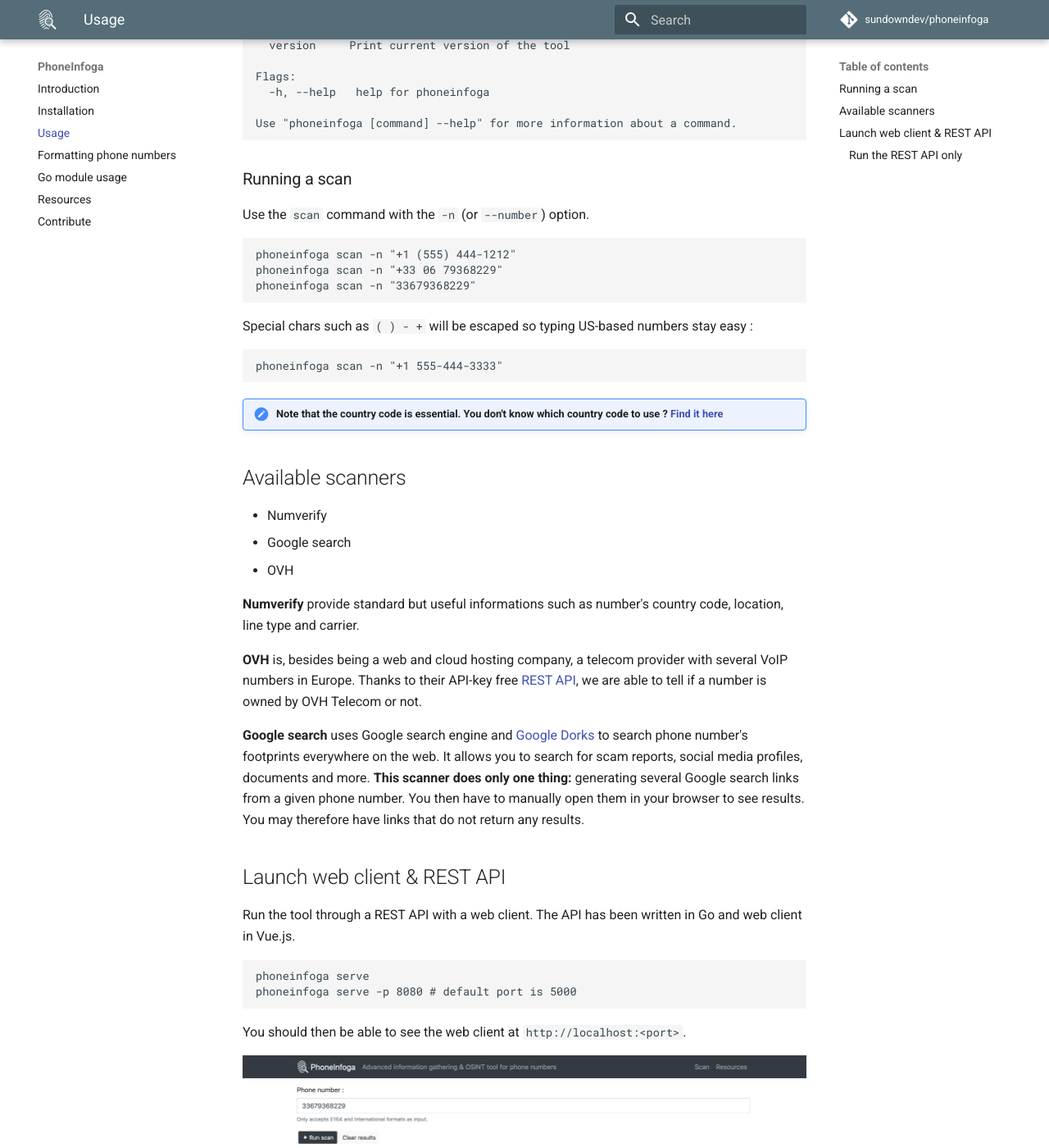
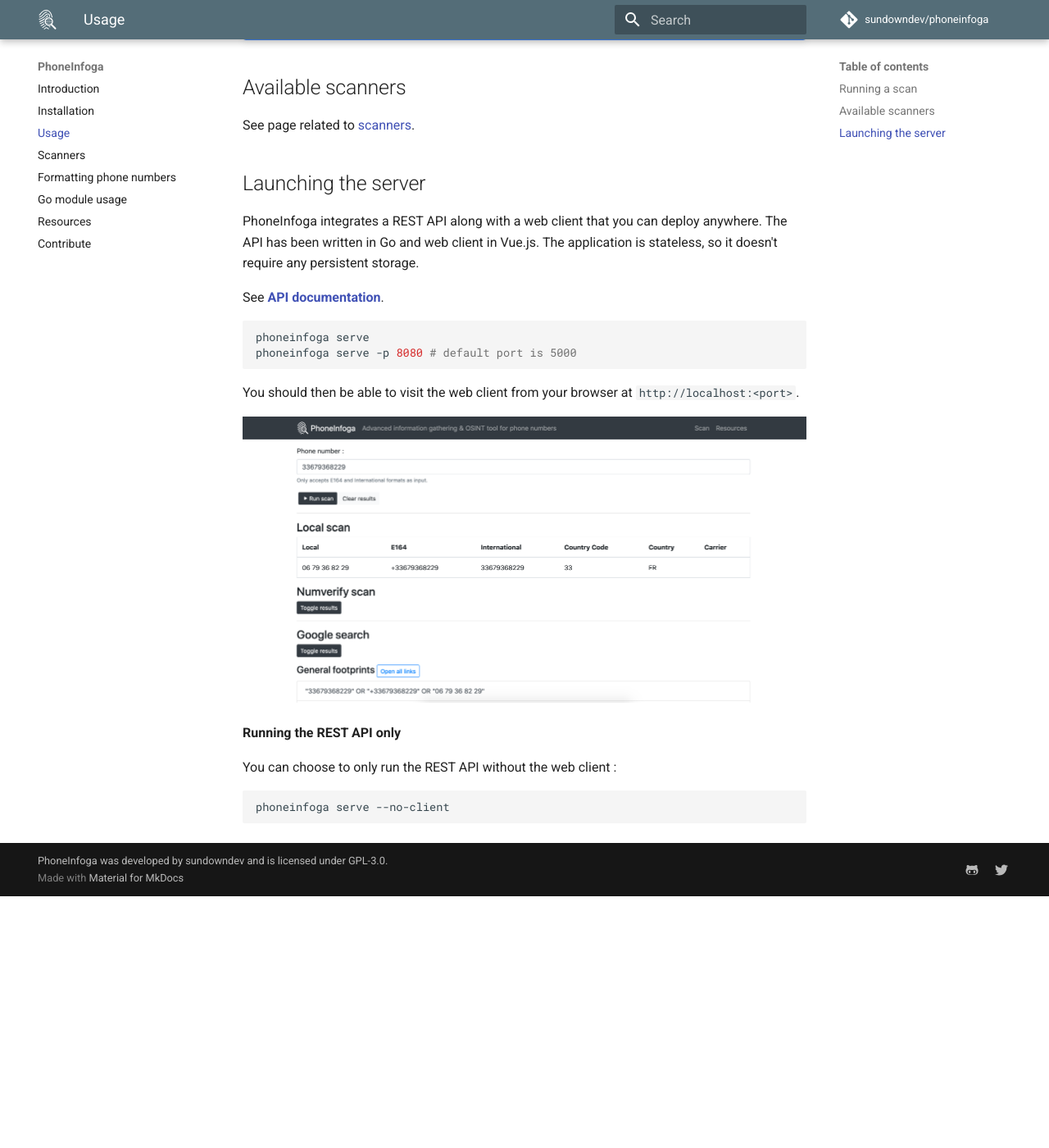
Before and after one commit to sundowndev/phoneinfoga, an MkDocs documentation site: the page built from docs/usage.md, in a window 1280 px wide and 1400 px high, scrolled down 452 px. Shown: the whole window at 82% size. Built offline with MkDocs 1.6.1 and Material for MkDocs 9.7.7, drawn with Linux system fonts in a browser that asks for light colours; comment, search, counter and statistics services are not loaded; after the commit the page ends 1545 px from its top, so only the background shows below that; some of the changed text lies outside the part shown.

Commit message:
docs: update usage and scanners

````diff
--- a/docs/usage.md
+++ b/docs/usage.md
@@ -1,28 +1,3 @@
-Here is the documentation for CLI usage.
-
-```shell
-$ phoneinfoga
-
-PhoneInfoga is one of the most advanced tools to scan phone numbers using only free resources.
-
-Usage:
-  phoneinfoga [command]
-
-Examples:
-phoneinfoga scan -n <number>
-
-Available Commands:
-  help        Help about any command
-  scan        Scan a phone number
-  serve       Serve web client
-  version     Print current version of the tool
-
-Flags:
-  -h, --help   help for phoneinfoga
-
-Use "phoneinfoga [command] --help" for more information about a command.
-```
-
 ### Running a scan
 
 Use the `scan` command with the `-n` (or `--number`) option.
@@ -69,30 +44,24 @@
 
 ## Available scanners
 
-- Numverify
-- Google search
-- OVH
+See page related to [scanners](scanners.md).
 
-**Numverify** provide standard but useful informations such as number's country code, location, line type and carrier.
+## Launching the server
 
-**OVH** is, besides being a web and cloud hosting company, a telecom provider with several VoIP numbers in Europe. Thanks to their API-key free [REST API](https://api.ovh.com/), we are able to tell if a number is owned by OVH Telecom or not.
+PhoneInfoga integrates a REST API along with a web client that you can deploy anywhere. The API has been written in Go and web client in Vue.js. The application is stateless, so it doesn't require any persistent storage.
 
-**Google search** uses Google search engine and [Google Dorks](https://en.wikipedia.org/wiki/Google_hacking) to search phone number's footprints everywhere on the web. It allows you to search for scam reports, social media profiles, documents and more. **This scanner does only one thing:** generating several Google search links from a given phone number. You then have to manually open them in your browser to see results. You may therefore have links that do not return any results.
-
-## Launch web client & REST API
-
-Run the tool through a REST API with a web client. The API has been written in Go and web client in Vue.js.
+See **[API documentation](https://petstore.swagger.io/?url=https://raw.githubusercontent.com/sundowndev/phoneinfoga/master/api/docs/swagger.yaml)**.
 
 ```shell
 phoneinfoga serve
 phoneinfoga serve -p 8080 # default port is 5000
 ```
 
-You should then be able to see the web client at `http://localhost:<port>`.
+You should then be able to visit the web client from your browser at `http://localhost:<port>`.
 
 ![](./images/screenshot.png)
 
-### Run the REST API only
+**Running the REST API only**
 
 You can choose to only run the REST API without the web client :
 
--- a/mkdocs.yml
+++ b/mkdocs.yml
@@ -8,6 +8,7 @@
   - 'Introduction': index.md
   - 'Installation': install.md
   - 'Usage': usage.md
+  - 'Scanners': scanners.md
   - 'Formatting phone numbers': formatting.md
   - 'Go module usage': go-module-usage.md
   - 'Resources': resources.md
@@ -19,6 +20,8 @@
   palette:
     primary: 'blue grey'
     accent: 'brown'
+  features:
+    - content.tabs.link
 extra:
   social:
     - icon: fontawesome/brands/github-alt
@@ -29,6 +32,9 @@
 # Extensions
 markdown_extensions:
   - markdown.extensions.admonition
+  - pymdownx.superfences
+  - pymdownx.tabbed:
+      alternate_style: true
 plugins:
   - search
   - minify:
````
Also changed, not shown: docs/scanners.md (added, +160 -0 lines).
